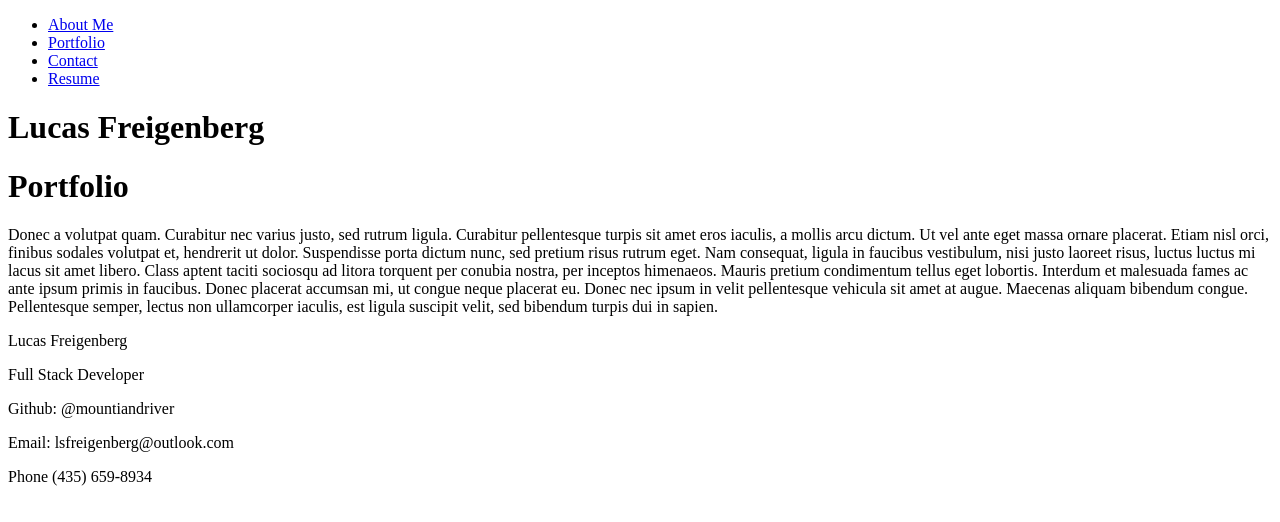
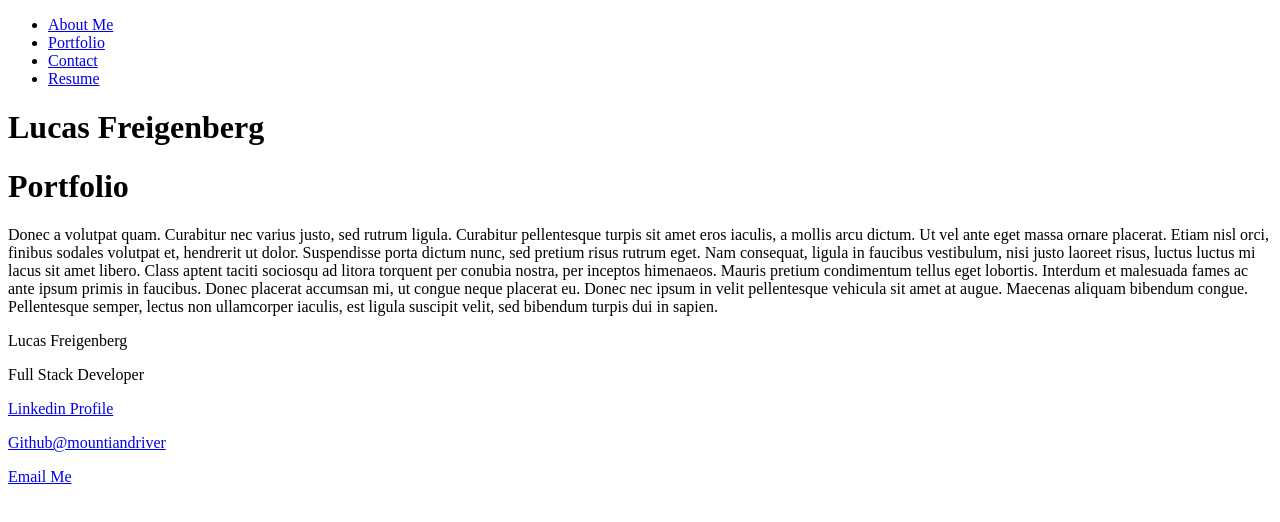
Before and after one commit to mountaindriver/Portfolio, a React (Create React App) app: page / in a window 1280 px wide. Shown: the top 522 px of the page. Built offline with nearby package versions, Linux system fonts and the light colour scheme.

Commit message:
Add links to Footer

```diff
--- a/src/components/Footer.js
+++ b/src/components/Footer.js
@@ -5,9 +5,9 @@ export default function Header (){
         <footer>
             <p>Lucas Freigenberg</p>
             <p>Full Stack Developer</p>
-            <p>Github: @mountiandriver</p>
-            <p>Email: lsfreigenberg@outlook.com</p>
-            <p>Phone (435) 659-8934</p>
+            <p><a href='https://www.linkedin.com/in/lucas-freigenberg-539338134/'>Linkedin Profile</a></p>
+            <p><a href='https://github.com/mountaindriver'> Github@mountiandriver</a></p>
+            <p><a href='mailto:lsfreigenberg@outlook.com'>Email Me</a></p>
         </footer>
     );
 }
```
